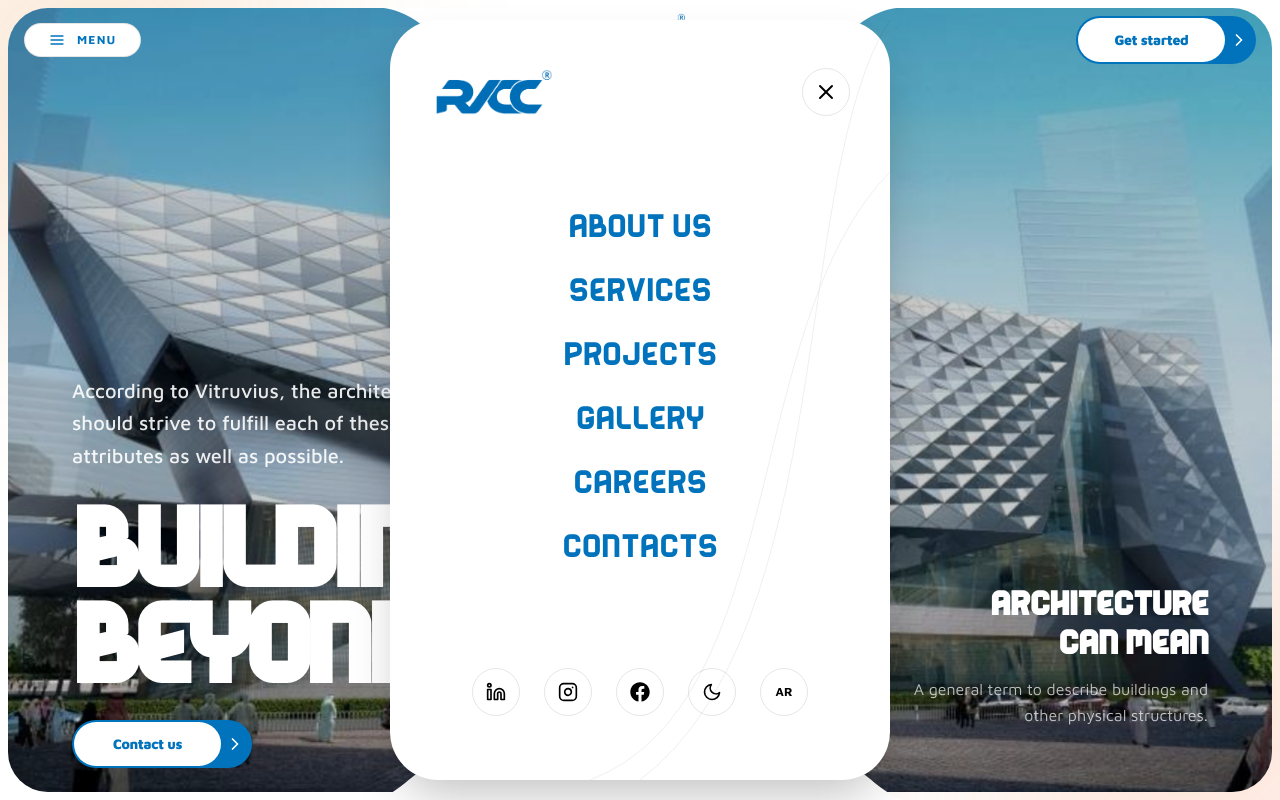
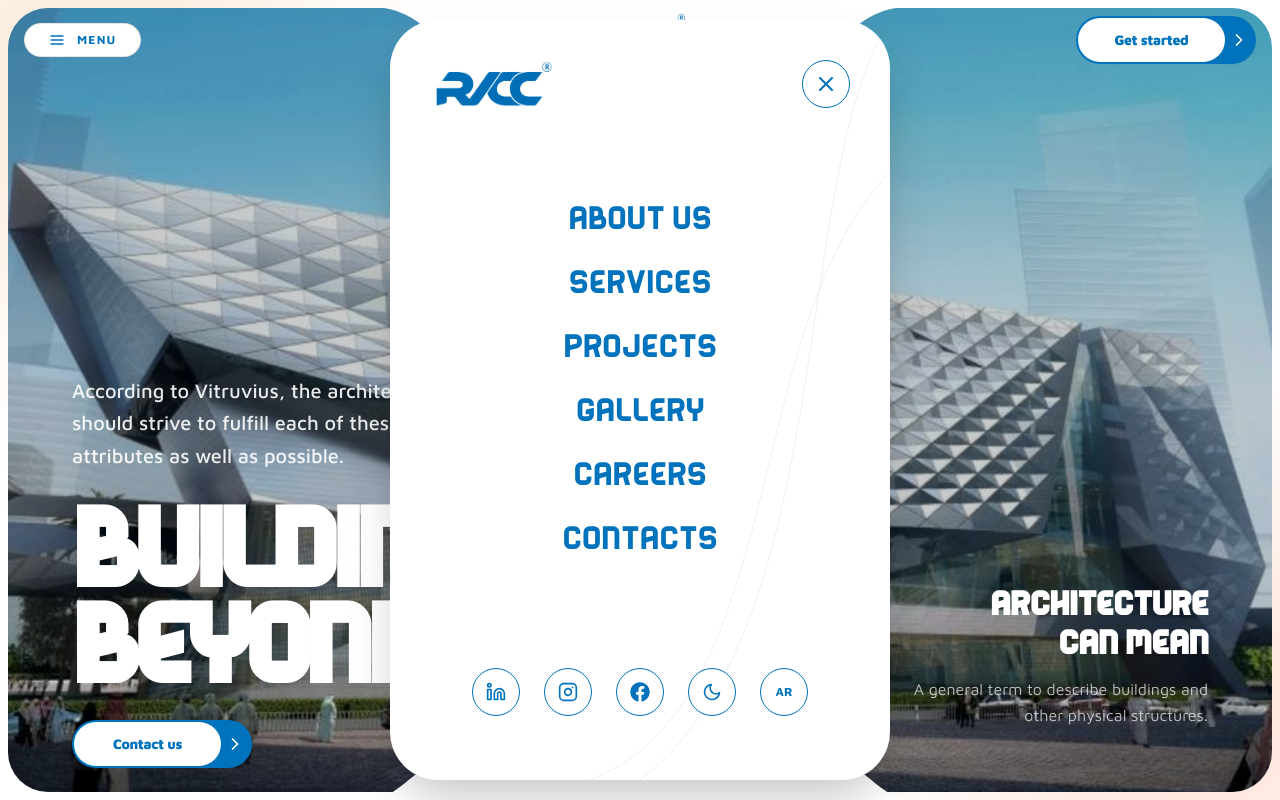
Before and after one commit to sandflareinnovations-projects/RVCC, a Next.js app in the folder apps/web/: page / in a window 1280 px wide. Both pictures are taken after a click on the button "MENU". Shown: the top 800 px of the page. Built offline with nearby package versions, Linux system fonts and the light colour scheme.

Commit message:
style(web): refine modal icon typography to enforce brand blue default state

```diff
--- a/apps/web/src/components/layout/Navbar.tsx
+++ b/apps/web/src/components/layout/Navbar.tsx
@@ -77,11 +77,11 @@ export const Navbar = () => {
         </div>
 
         {/* Menu Header */}
-        <div className="relative z-10 flex items-center justify-between px-4 py-6">
+        <div className="relative z-10 flex items-center justify-between p-4">
           <Image src="/images/logo/logo.png" alt="Logo" width={120} height={40} className="w-32" />
           <button
             onClick={() => setIsOpen(false)}
-            className="border-border text-foreground flex h-12 w-12 items-center justify-center rounded-full border transition-colors hover:border-[#0073bc] hover:bg-[#0073bc] hover:text-white"
+            className="border-brand-blue bg-background text-brand-blue hover:bg-brand-blue flex h-12 w-12 items-center justify-center rounded-full border transition-all hover:text-white"
           >
             <Icons.Close className="h-6 w-6" />
           </button>
@@ -111,13 +111,13 @@ export const Navbar = () => {
             <a
               key={i}
               href={social.href}
-              className="border-border text-foreground flex h-12 w-12 items-center justify-center rounded-full border transition-all hover:border-[#0073bc] hover:bg-[#0073bc] hover:text-white"
+              className="border-brand-blue text-brand-blue bg-background hover:bg-brand-blue flex h-12 w-12 items-center justify-center rounded-full border transition-all hover:text-white"
             >
               {social.icon}
             </a>
           ))}
           <AnimatedThemeToggler />
-          <button className="border-border text-foreground flex h-12 w-12 items-center justify-center rounded-full border text-xs font-bold transition-all hover:border-[#0073bc] hover:bg-[#0073bc] hover:text-white">
+          <button className="border-brand-blue text-brand-blue bg-background hover:bg-brand-blue flex h-12 w-12 items-center justify-center rounded-full border text-xs font-bold transition-all hover:text-white">
             AR
           </button>
         </div>
--- a/apps/web/src/components/ui/AnimatedThemeToggler.tsx
+++ b/apps/web/src/components/ui/AnimatedThemeToggler.tsx
@@ -81,7 +81,7 @@ export const AnimatedThemeToggler = ({
         void toggleTheme();
       }}
       className={cn(
-        "border-border text-foreground flex h-12 w-12 items-center justify-center rounded-full border transition-all hover:border-[#0073bc] hover:bg-[#0073bc] hover:text-white",
+        "border-brand-blue bg-background text-brand-blue flex h-12 w-12 items-center justify-center rounded-full border transition-all hover:border-[#0073bc] hover:bg-[#0073bc] hover:text-white",
         className
       )}
       {...props}
```
